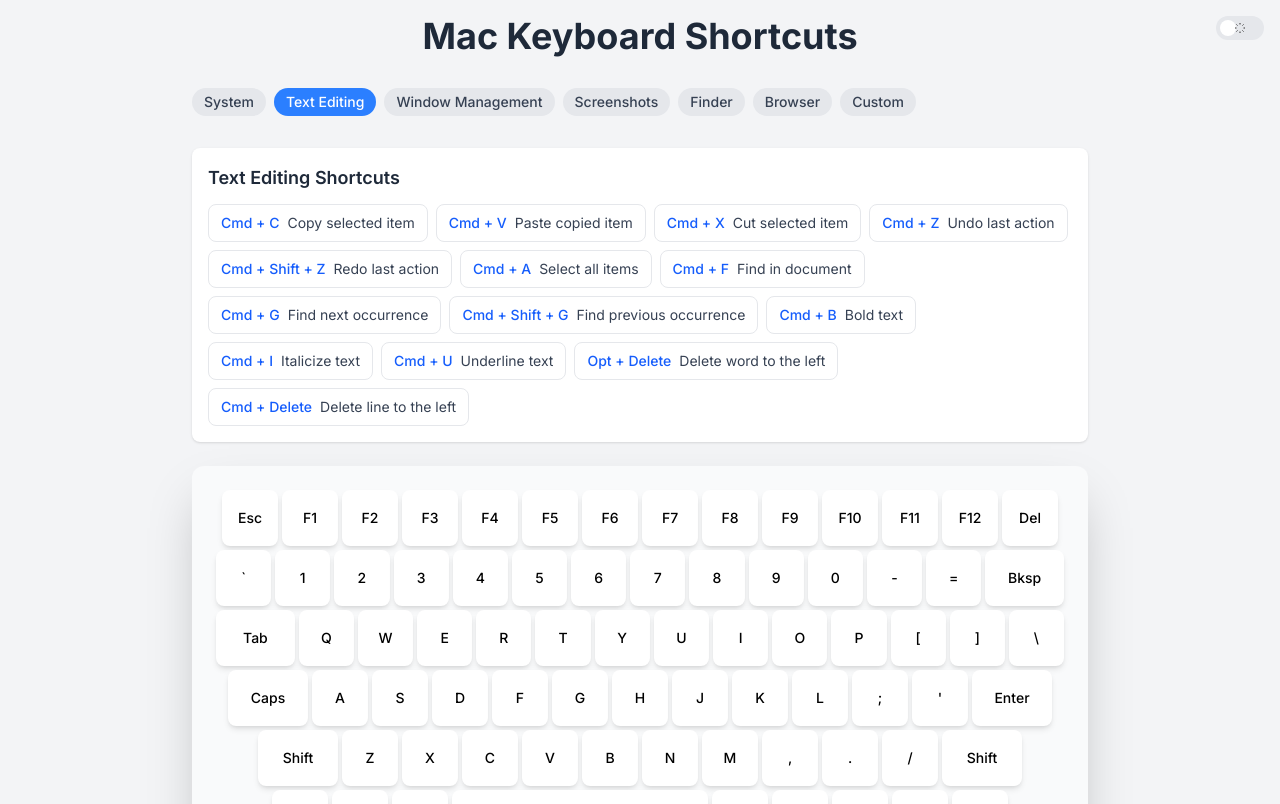
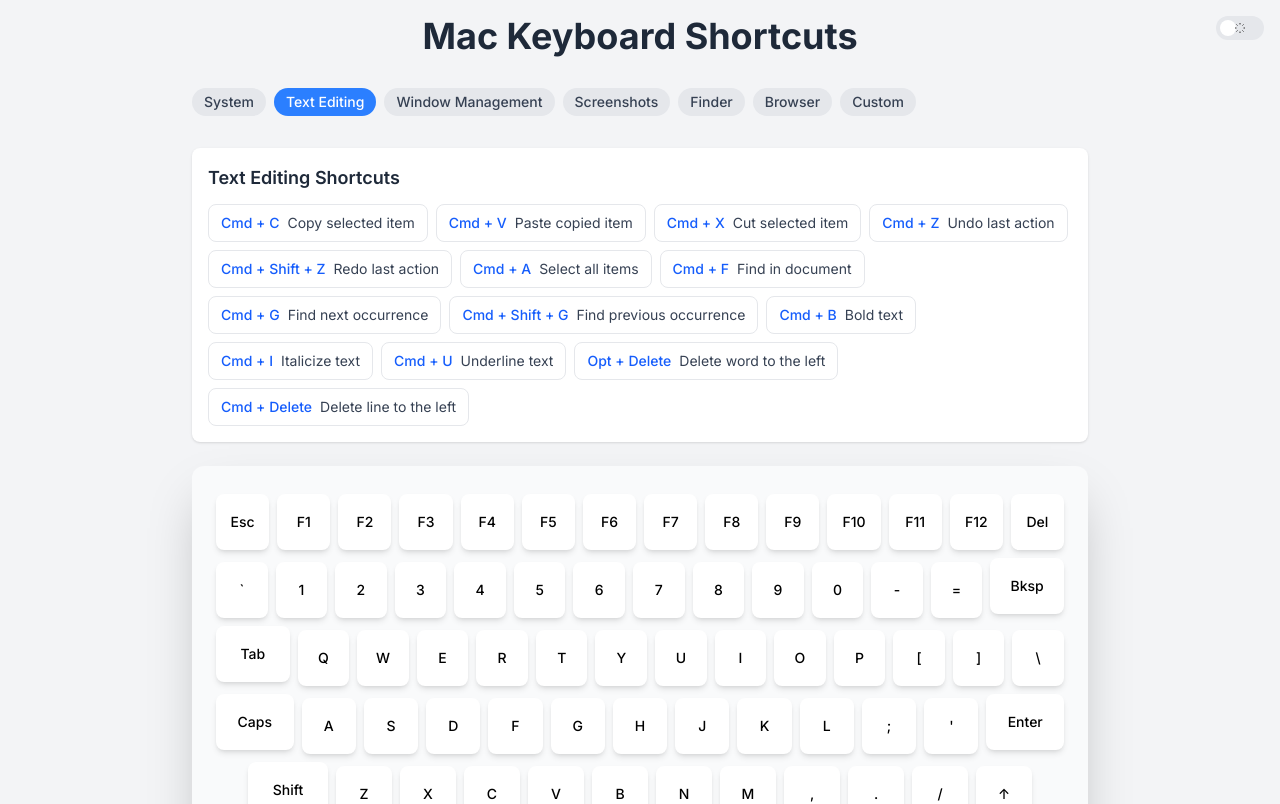
Before and after one commit to heemoe/mac-keyboard-shortcut-cheatsheet, a Next.js app: page / in a window 1280 px wide. Shown: the top 804 px of the page. Built offline with nearby package versions, Linux system fonts and the light colour scheme.

Commit message:
refactor: update keyboard layout rows for improved key representation and adjust styling for better spacing

```diff
--- a/src/components/keyboard/KeyboardLayout.tsx
+++ b/src/components/keyboard/KeyboardLayout.tsx
@@ -68,8 +68,8 @@
         "'",
         "Enter",
     ],
-    row5: ["Shift", "Z", "X", "C", "V", "B", "N", "M", ",", ".", "/", "Shift"],
-    row6: ["Ctrl", "Opt", "Cmd", "Space", "Cmd", "Opt", "←", "↓", "→"],
+    row5: ["Shift", "Z", "X", "C", "V", "B", "N", "M", ",", ".", "/", "↑"],
+    row6: ["Fn", "Ctrl", "Opt", "Cmd", "Space", "←", "↓", "→"],
 };
 
 interface KeyboardLayoutProps {
@@ -117,10 +117,10 @@
     };
 
     const renderRow = (keys: string[], rowIndex: number) => (
-        <div className="flex gap-1 justify-center" key={`row-${rowIndex}`}>
+        <div className="flex gap-2 justify-center" key={`row-${rowIndex}`}>
             {keys.map((key, index) => {
-                let width = "w-14";
-                if (key === "Space") width = "w-64";
+                let width = "w-14 my-1";
+                if (key === "Space") width = "flex-1 mx-2";
                 else if (["Shift", "Enter", "Caps", "Tab"].includes(key))
                     width = "w-20";
                 else if (key === "Bksp") width = "w-20";
```
